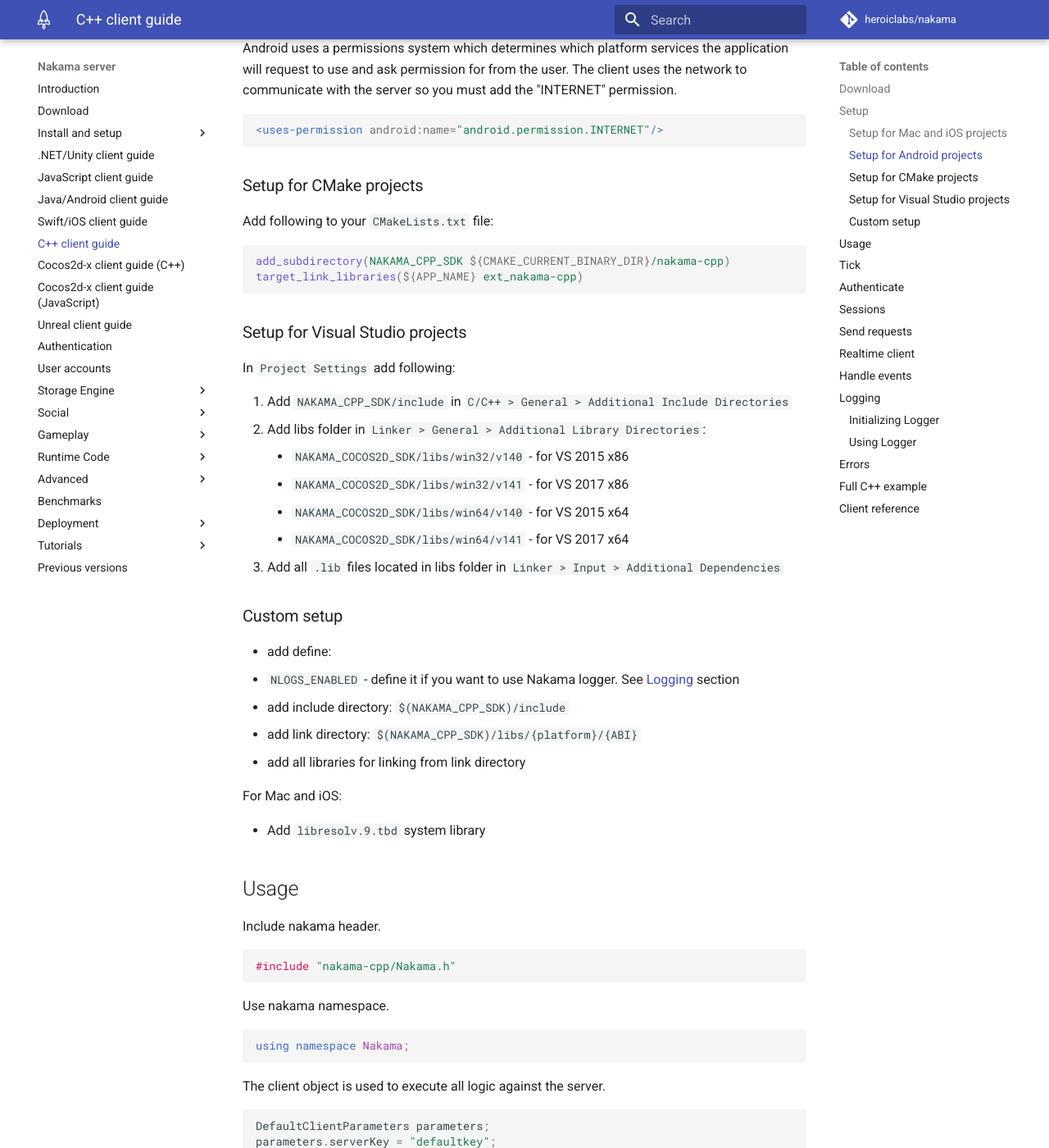
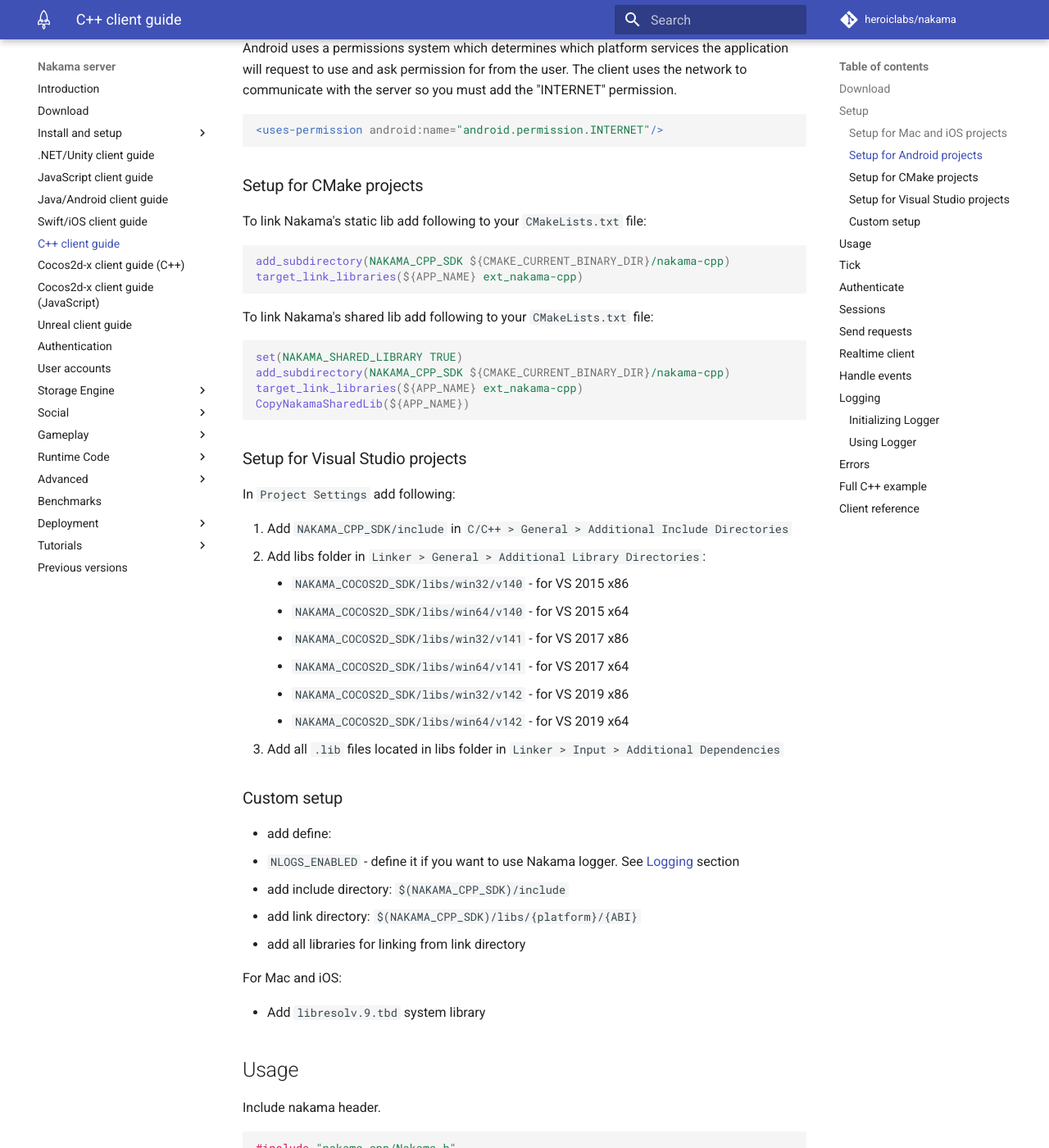
Before and after one commit to heroiclabs/nakama-docs, an MkDocs documentation site: the page built from docs/cpp-client-guide.md, in a window 1280 px wide and 1400 px high, scrolled down 1283 px. Shown: the whole window at 82% size. Built offline with MkDocs 1.6.1 and Material for MkDocs 9.7.7, drawn with Linux system fonts in a browser that asks for light colours; comment, search, counter and statistics services are not loaded; old or Windows-style settings are respelled for this version of MkDocs.

Commit message:
update cpp client guide

````diff
--- a/docs/cpp-client-guide.md
+++ b/docs/cpp-client-guide.md
@@ -48,11 +48,20 @@
 
 ### Setup for CMake projects
 
-Add following to your `CMakeLists.txt` file:
+To link Nakama's static lib add following to your `CMakeLists.txt` file:
 
 ```cmake
 add_subdirectory(NAKAMA_CPP_SDK ${CMAKE_CURRENT_BINARY_DIR}/nakama-cpp)
 target_link_libraries(${APP_NAME} ext_nakama-cpp)
+```
+
+To link Nakama's shared lib add following to your `CMakeLists.txt` file:
+
+```cmake
+set(NAKAMA_SHARED_LIBRARY TRUE)
+add_subdirectory(NAKAMA_CPP_SDK ${CMAKE_CURRENT_BINARY_DIR}/nakama-cpp)
+target_link_libraries(${APP_NAME} ext_nakama-cpp)
+CopyNakamaSharedLib(${APP_NAME})
 ```
 
 ### Setup for Visual Studio projects
@@ -62,9 +71,11 @@
 1. Add `NAKAMA_CPP_SDK/include` in `C/C++ > General > Additional Include Directories`
 2. Add libs folder in `Linker > General > Additional Library Directories`:
     - `NAKAMA_COCOS2D_SDK/libs/win32/v140` - for VS 2015 x86
+    - `NAKAMA_COCOS2D_SDK/libs/win64/v140` - for VS 2015 x64
     - `NAKAMA_COCOS2D_SDK/libs/win32/v141` - for VS 2017 x86
-    - `NAKAMA_COCOS2D_SDK/libs/win64/v140` - for VS 2015 x64
     - `NAKAMA_COCOS2D_SDK/libs/win64/v141` - for VS 2017 x64
+    - `NAKAMA_COCOS2D_SDK/libs/win32/v142` - for VS 2019 x86
+    - `NAKAMA_COCOS2D_SDK/libs/win64/v142` - for VS 2019 x64
 3. Add all `.lib` files located in libs folder in `Linker > Input > Additional Dependencies`
 
 ### Custom setup
````
